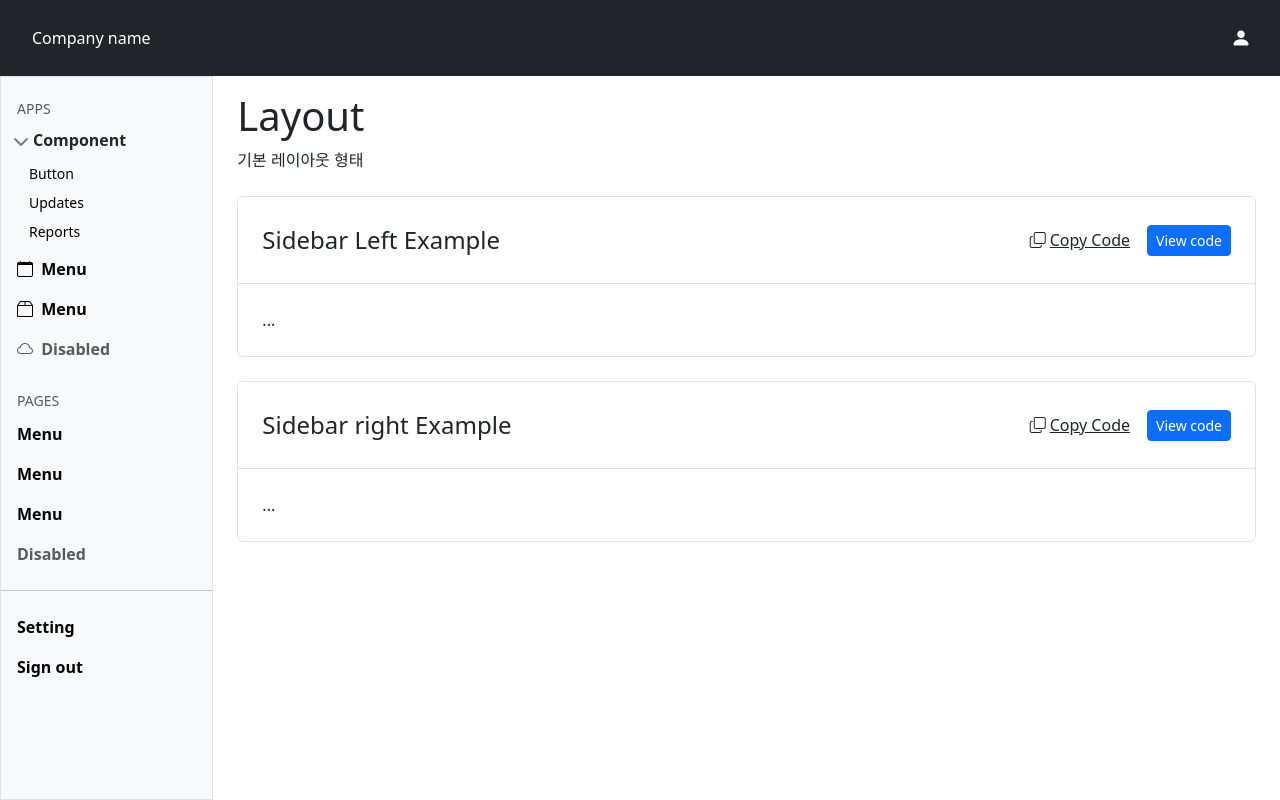
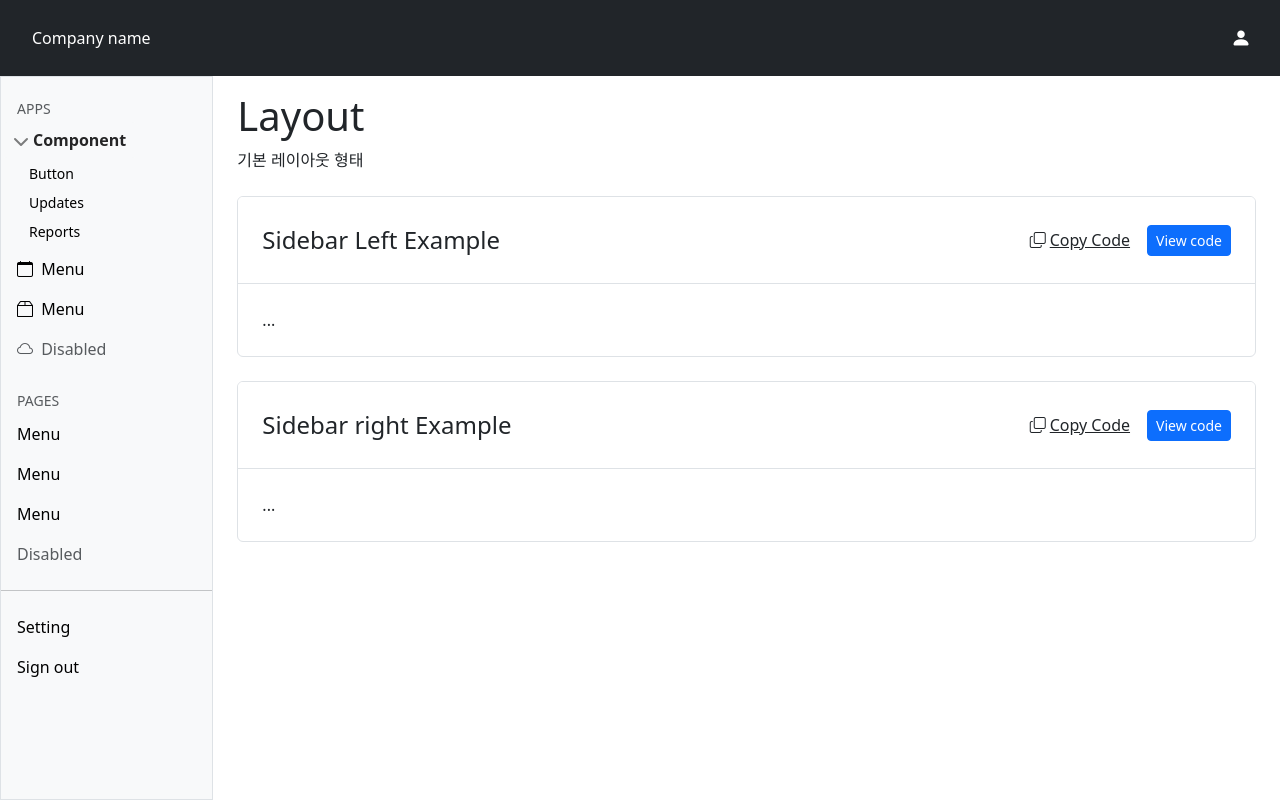
Before and after one commit to rosie-bb/bootstrap, a plain HTML site: page dashboard/index.html in a window 1280 px wide. Both pictures are taken after a click on the button "Component". Drawn offline with nearby package versions, Linux system fonts and the light colour scheme.

Commit message:
includeHTML

```diff
--- /dev/null
+++ b/dashboard/common/header.html
@@ -0,0 +1,13 @@
+<a class="navbar-brand col-md-3 col-lg-2 me-0 px-3 fs-6 text-white" href="#">Company name</a>
+
+<button class="btn ms-auto text-white fs-5"><i class="bi bi-person-fill"></i></button>
+
+<!-- mobile menu icon -->
+<ul class="navbar-nav flex-row d-md-none">
+  <li class="nav-item text-nowrap">
+    <button class="btn fs-5" type="button" data-bs-toggle="offcanvas" data-bs-target="#offcanvasExample" aria-controls="offcanvasExample">
+      <i class="bi bi-justify text-white"></i>
+    </button>
+  </li>
+</ul>
+<!-- .mobile menu icon -->
--- /dev/null
+++ b/dashboard/common/sidebar.html
@@ -0,0 +1,66 @@
+<div class="offcanvas-md offcanvas-end bg-body-tertiary" tabindex="-1" id="offcanvasExample" aria-labelledby="offcanvasExampleLabel">
+  <div class="offcanvas-header">
+    <h5 class="offcanvas-title" id="offcanvasExampleLabel">Company name</h5> <!-- .logo -->
+    <button type="button" class="btn-close" data-bs-dismiss="offcanvas" data-bs-target="#offcanvasExample" aria-label="Close"></button>
+  </div>
+  <div class="offcanvas-body flex-column">
+    <h6 class="sidebar-heading px-3 mt-4 mb-1 text-body-secondary text-uppercase small">Apps</h6>
+
+    <ul class="nav flex-column w-100">
+      <li class="nav-item">
+        <button class="btn btn-toggle d-inline-flex align-items-center rounded border-0 collapsed" data-bs-toggle="collapse" data-bs-target="#home-collapse" aria-expanded="false">
+          Component
+        </button>
+        <div class="collapse" id="home-collapse">
+          <ul class="btn-toggle-nav list-unstyled fw-normal pb-1 small">
+            <li><a href="#" class="nav-link link-body-emphasis d-inline-flex text-decoration-none rounded">Button</a></li>
+            <li><a href="#" class="nav-link link-body-emphasis d-inline-flex text-decoration-none rounded">Updates</a></li>
+            <li><a href="#" class="nav-link link-body-emphasis d-inline-flex text-decoration-none rounded">Reports</a></li>
+          </ul>
+        </div>
+      </li>
+      <li class="nav-item">
+        <a class="nav-link" href="#">
+          <i class="bi bi-calendar me-1"></i>
+          Menu
+        </a>
+      </li>
+      <li class="nav-item">
+        <a class="nav-link" href="#">
+          <i class="bi bi-box2 me-1"></i>
+          Menu
+        </a>
+      </li>
+      <li class="nav-item">
+        <a class="nav-link disabled" aria-disabled="true">
+          <i class="bi bi-cloud me-1"></i>
+          Disabled
+        </a>
+      </li>
+    </ul>
+    <h6 class="sidebar-heading px-3 mt-4 mb-1 text-body-secondary text-uppercase small">Pages</h6>
+    <ul class="nav flex-column w-100">
+      <li class="nav-item">
+        <a class="nav-link" aria-current="page" href="#">Menu</a>
+      </li>
+      <li class="nav-item">
+        <a class="nav-link" href="#">Menu</a>
+      </li>
+      <li class="nav-item">
+        <a class="nav-link" href="#">Menu</a>
+      </li>
+      <li class="nav-item">
+        <a class="nav-link disabled" aria-disabled="true">Disabled</a>
+      </li>
+    </ul>
+    <hr class="my-3">
+    <ul class="nav flex-column w-100">
+      <li class="nav-item">
+        <a class="nav-link" aria-current="page" href="#">Setting</a>
+      </li>
+      <li class="nav-item">
+        <a class="nav-link" href="#">Sign out</a>
+      </li>
+    </ul>
+  </div>
+</div>
--- a/dashboard/css/sidebar.css
+++ b/dashboard/css/sidebar.css
@@ -33,9 +33,14 @@ main {
 }
 
 .nav-link {
-  font-weight: 600;
+  font-weight: 400;
   color: var(--bs-emphasis-color);
   background-color: transparent;
+}
+
+.nav-link.active {
+  font-weight: 700;
+  color: var(--bs-primary) !important;
 }
 
 .dropdown-toggle { outline: 0; }
--- a/dashboard/index.html
+++ b/dashboard/index.html
@@ -14,6 +14,7 @@
 
   <!-- JS -->
   <script src="https://cdn.jsdelivr.net/npm/bootstrap@5.3.3/dist/js/bootstrap.bundle.min.js" integrity="sha384-YvpcrYf0tY3lHB60NNkmXc5s9fDVZLESaAA55NDzOxhy9GkcIdslK1eN7N6jIeHz" crossorigin="anonymous"></script>
+  <script defer src="./js/include.js"></script> <!-- layout -->
 
   <!-- prism  -->
   <link rel="stylesheet" href="./vendor/prism/prism.css">
@@ -23,95 +24,14 @@
 </head>
 <body>
   <!-- header -->
-  <header class="navbar sticky-top bg-dark flex-md-nowrap p-3">
-    <a class="navbar-brand col-md-3 col-lg-2 me-0 px-3 fs-6 text-white" href="#">Company name</a>
-
-    <button class="btn ms-auto text-white fs-5"><i class="bi bi-person-fill"></i></button>
-
-    <!-- mobile menu icon -->
-    <ul class="navbar-nav flex-row d-md-none">
-      <li class="nav-item text-nowrap">
-        <button class="btn fs-5" type="button" data-bs-toggle="offcanvas" data-bs-target="#offcanvasExample" aria-controls="offcanvasExample">
-          <i class="bi bi-justify text-white"></i>
-        </button>
-      </li>
-    </ul>
-    <!-- .mobile menu icon -->
-  </header>
+  <header class="navbar sticky-top bg-dark flex-md-nowrap p-3" data-include="./common/header.html"></header>
   <!-- .header -->
 
   <!-- container -->
   <div class="container-fluid">
     <div class="row">
       <!-- sidebar -->
-      <div class="sidebar border border-right col-md-3 col-lg-2 p-0 bg-body-tertiary position-fixed overflow-auto">
-        <div class="offcanvas-md offcanvas-end bg-body-tertiary" tabindex="-1" id="offcanvasExample" aria-labelledby="offcanvasExampleLabel">
-          <div class="offcanvas-header">
-            <h5 class="offcanvas-title" id="offcanvasExampleLabel">Company name</h5> <!-- .logo -->
-            <button type="button" class="btn-close" data-bs-dismiss="offcanvas" data-bs-target="#offcanvasExample" aria-label="Close"></button>
-          </div>
-          <div class="offcanvas-body flex-column">
-            <h6 class="sidebar-heading px-3 mt-4 mb-1 text-body-secondary text-uppercase small">Apps</h6>
-
-            <ul class="nav flex-column w-100">
-              <li class="nav-item">
-                <button class="btn btn-toggle d-inline-flex align-items-center rounded border-0 collapsed" data-bs-toggle="collapse" data-bs-target="#home-collapse" aria-expanded="false">
-                  Component
-                </button>
-                <div class="collapse" id="home-collapse">
-                  <ul class="btn-toggle-nav list-unstyled fw-normal pb-1 small">
-                    <li><a href="#" class="link-body-emphasis d-inline-flex text-decoration-none rounded">Button</a></li>
-                    <li><a href="#" class="link-body-emphasis d-inline-flex text-decoration-none rounded">Updates</a></li>
-                    <li><a href="#" class="link-body-emphasis d-inline-flex text-decoration-none rounded">Reports</a></li>
-                  </ul>
-                </div>
-              </li>
-              <li class="nav-item">
-                <a class="nav-link" href="#">
-                  <i class="bi bi-calendar me-1"></i>
-                  Menu
-                </a>
-              </li>
-              <li class="nav-item">
-                <a class="nav-link" href="#">
-                  <i class="bi bi-box2 me-1"></i>
-                  Menu
-                </a>
-              </li>
-              <li class="nav-item">
-                <a class="nav-link disabled" aria-disabled="true">
-                  <i class="bi bi-cloud me-1"></i>
-                  Disabled
-                </a>
-              </li>
-            </ul>
-            <h6 class="sidebar-heading px-3 mt-4 mb-1 text-body-secondary text-uppercase small">Pages</h6>
-            <ul class="nav flex-column w-100">
-              <li class="nav-item">
-                <a class="nav-link active" aria-current="page" href="#">Menu</a>
-              </li>
-              <li class="nav-item">
-                <a class="nav-link" href="#">Menu</a>
-              </li>
-              <li class="nav-item">
-                <a class="nav-link" href="#">Menu</a>
-              </li>
-              <li class="nav-item">
-                <a class="nav-link disabled" aria-disabled="true">Disabled</a>
-              </li>
-            </ul>
-            <hr class="my-3">
-            <ul class="nav flex-column w-100">
-              <li class="nav-item">
-                <a class="nav-link active" aria-current="page" href="#">Setting</a>
-              </li>
-              <li class="nav-item">
-                <a class="nav-link" href="#">Sign out</a>
-              </li>
-            </ul>
-          </div>
-        </div>
-      </div>
+      <div class="sidebar border border-right col-md-3 col-lg-2 p-0 bg-body-tertiary position-fixed overflow-auto" data-include="./common/sidebar.html"></div>
       <!-- .sidebar -->
 
       <!-- content -->
--- /dev/null
+++ b/dashboard/js/include.js
@@ -0,0 +1,33 @@
+function includeHTML(){
+  let z, elmnt, file, xhttp;
+
+  z = document.getElementsByTagName("*");
+
+  for (let i = 0; i < z.length; i++) {
+    elmnt = z[i];
+    file = elmnt.getAttribute("data-include");
+
+    if (file) {
+      xhttp = new XMLHttpRequest();
+      xhttp.onreadystatechange = function() {
+        if (this.readyState == 4) {
+          if (this.status == 200) {elmnt.innerHTML = this.responseText;}
+          if (this.status == 404) {elmnt.innerHTML = "Page not found.";}
+          /* Remove the attribute, and call this function once more: */
+          elmnt.removeAttribute("data-include");
+          includeHTML();
+        }//if
+      }//onreadystatechange
+
+      xhttp.open("GET", file, true);
+      xhttp.send();
+      return;
+    }//if - file
+  }//for
+}//includeHTML
+
+
+/* 실행 */
+window.addEventListener('DOMContentLoaded',()=>{
+  includeHTML();
+});
```
